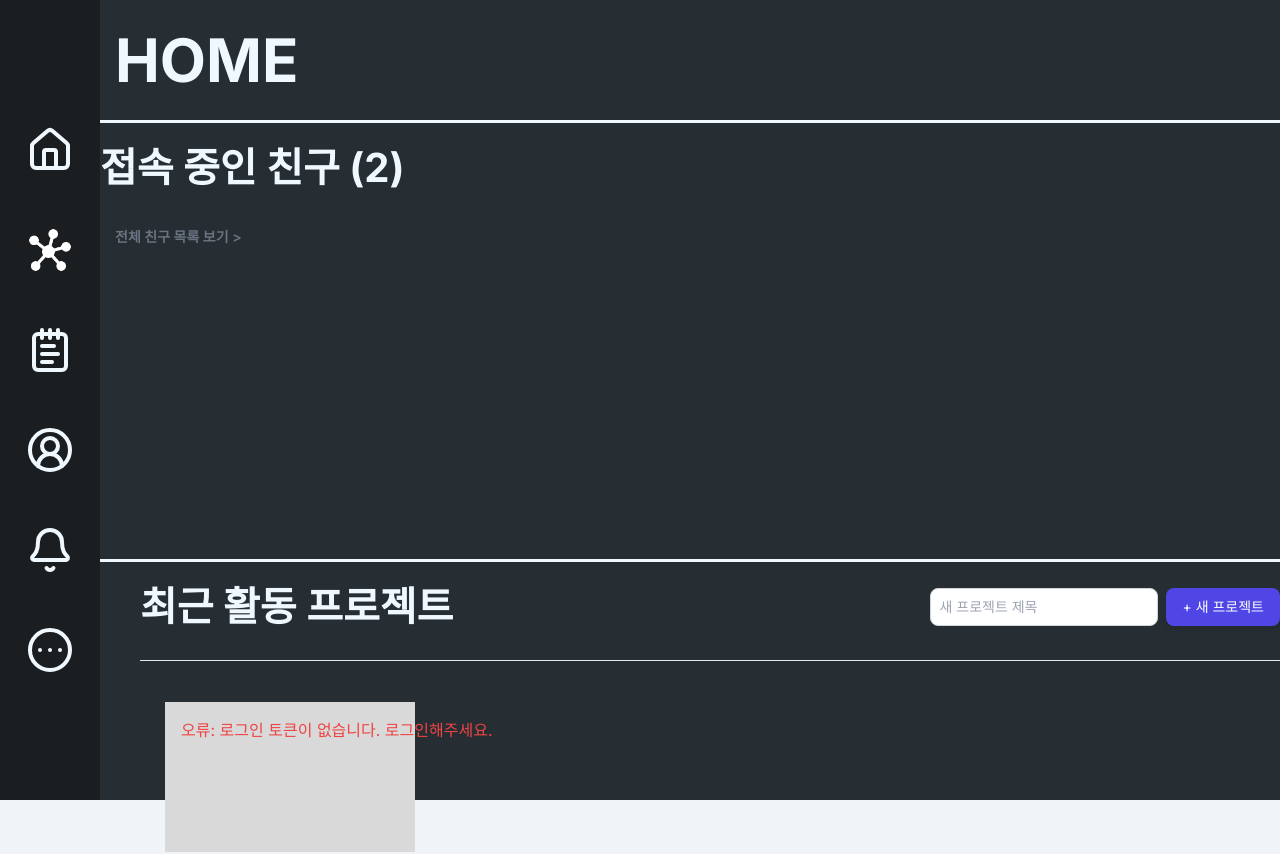
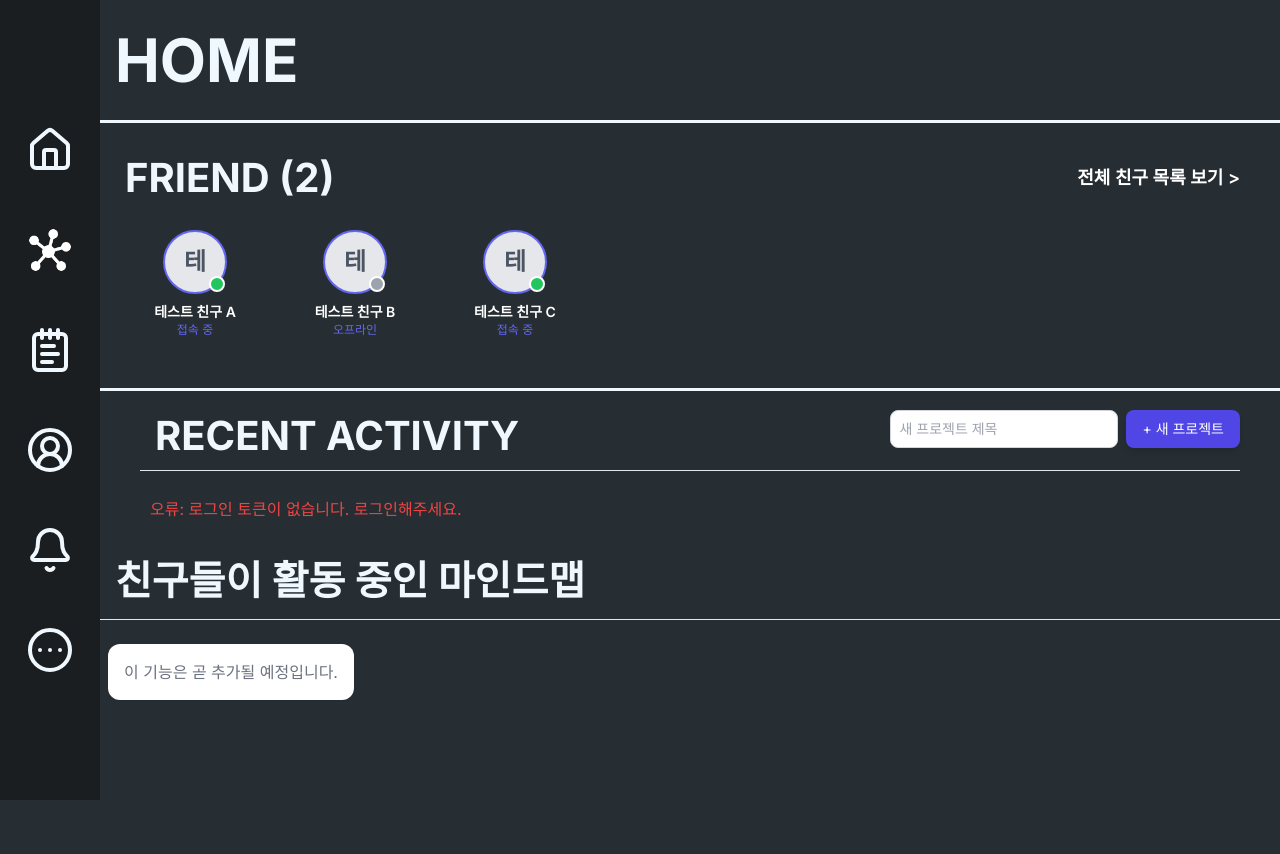
Before and after one commit to SRHS-SPAM/mindmap-project, a React (Create React App) app in the folder front/mindmap/: page /home in a window 1280 px wide. Shown: the top 854 px of the page. After the commit the page ends 800 px from the top, so only its background shows below. Built offline with nearby package versions, Linux system fonts and the light colour scheme.

Commit message:
디자인 수정

```diff
--- a/front/mindmap/src/page/FriendPage.css
+++ b/front/mindmap/src/page/FriendPage.css
@@ -78,6 +78,7 @@
 .people_wrap {
     border-top: 3px solid aliceblue;
     border-bottom: 3px solid aliceblue;
+    padding: 10px;
 }
 
 
--- a/front/mindmap/src/page/FriendPage.js
+++ b/front/mindmap/src/page/FriendPage.js
@@ -3,6 +3,8 @@ import Header from "../component/Header";
 // Friends 컴포넌트는 사용하지 않으므로 제거합니다.
 import { Search } from "lucide-react";
 import axios from 'axios';
+
+import './FriendPage.css';
 
 // CORS 문제 해결 후에는 BASE_URL은 변함이 없습니다.
 const BASE_URL = 'http://localhost:8000/api/v1/user/user';
@@ -66,7 +68,7 @@ const FoundFriendCard = ({ user, onAddFriend }) => {
     const initial = user.name ? user.name[0] : '👤';
 
     return (
-        <div className="found_friend_card flex items-center justify-between p-4 bg-yellow-50 rounded-xl shadow-inner mt-4">
+        <div className="found_friend_card flex items-center justify-between p-4 bg-yellow-50 rounded-xl shadow-inner mb-4">
             {/* 🖼️ 프로필 이미지 영역 수정 */}
             <div className="friend_profile_img w-10 h-10 rounded-full overflow-hidden mr-4 flex items-center justify-center bg-gray-300">
                 {imageUrl ? (
@@ -248,9 +250,9 @@ const Friend = () => {
     return(
         <div className="wrap_f min-h-screen bg-gray-50 font-sans">
             <Header />
-            <div className="info max-w-4xl mx-auto p-4 md:p-8">
+            <div className="info mx-auto p-4 md:p-8">
                 <div className='text_wrap_f mb-8'>
-                    <h1 className='main_text_f text-4xl font-extrabold text-gray-800 mb-5'>친구 (Friend)</h1>
+                    <h1 className='main_text_f text-4xl font-extrabold text-gray-800 mb-5'>Friend</h1>
 
                     {/* 검색창 영역 */}
                     <div className='search_input_wrap flex items-center bg-white rounded-xl shadow-lg p-3 mt-4'>
@@ -269,18 +271,20 @@ const Friend = () => {
                         />
                     </div>
 
-                    {/* 상태 및 에러 메시지 영역 */}
-                    {statusMessage && <p className={`status_message font-bold mt-3 p-2 rounded-lg ${statusMessage.includes('성공적') ? 'bg-green-100 text-green-700' : 'bg-red-100 text-red-700'}`}>{statusMessage}</p>}
-                    {searchError && <p className="search_error_message text-red-500 mt-3">{searchError}</p>}
 
-                    {/* 검색 결과 표시 영역 */}
-                    <div className="search_result_area">
-                        {foundUser && (
-                            <FoundFriendCard user={foundUser} onAddFriend={handleAddFriend} />
-                        )}
-                    </div>
 
                     <h2 className="sub_text_f text-2xl font-bold text-gray-700 mt-10 mb-4">내 친구 ({friendsList.length})</h2>
+                </div>
+
+                {/* 상태 및 에러 메시지 영역 */}
+                {statusMessage && <p className={`status_message font-bold mt-3 p-2 rounded-lg ${statusMessage.includes('성공적') ? 'bg-green-100 text-green-700' : 'bg-red-100 text-red-700'}`}>{statusMessage}</p>}
+                {searchError && <p className="search_error_message text-red-500 mt-3">{searchError}</p>}
+
+                {/* 검색 결과 표시 영역 */}
+                <div className="search_result_area p-3">
+                    {foundUser && (
+                        <FoundFriendCard user={foundUser} onAddFriend={handleAddFriend} />
+                    )}
                 </div>
 
                 {/* 친구 목록 표시 영역 */}
@@ -296,7 +300,7 @@ const Friend = () => {
                     )}
                 </div>
 
-                <h2 className="sub_text_f text-2xl font-bold text-gray-700 mt-10 mb-4">다른 사용자 (OTHER PEOPLE)</h2>
+                <h2 className="sub_text_f text-2xl font-bold text-gray-700 mt-10 mb-4">OTHER PEOPLE</h2>
                 {/* 다른 사용자 목록을 표시하는 영역. 현재는 목업으로 비워둡니다. */}
                 <div className="opeople_wrap">
                     <p className="text-gray-400 p-4 bg-white rounded-lg shadow-md">이곳에는 추천 친구나 다른 사용자를 표시할 수 있습니다.</p>
--- a/front/mindmap/src/page/HomePage.css
+++ b/front/mindmap/src/page/HomePage.css
@@ -23,16 +23,23 @@
 }
 
 .sub_text_ho {
-    margin: 15px 0;
+    margin: 0 15px;
+    margin-top: 15px;
 
     color: aliceblue;
 
     font-weight: 900;
     font-family: 'Inter', sans-serif;
     font-size: 40px;
+
+    display: flex;
+    justify-content: space-between;
 }
 
 .people_wrap {
+    display: flex;
+    flex-direction: column;
+
     border-top: 3px solid #101316;
     border-bottom: 3px solid #101316;
 
@@ -47,6 +54,7 @@
 
 .resent_wrap {
     margin-left: 40px;
+    margin-right: 40px;
     margin-bottom: 20px;
 }
 
@@ -78,7 +86,6 @@
 .act_wrap {
     /* 기존 스타일 유지하면서, 프로젝트 카드들이 세로로 잘 쌓이도록 조정 */
     display: flex;
-    flex-direction: column; /* 세로로 나열 */
     gap: 10px; /* 프로젝트 카드 사이의 간격 */
     padding: 10px; /* 내부 패딩 */
 }
--- a/front/mindmap/src/page/HomePage.js
+++ b/front/mindmap/src/page/HomePage.js
@@ -38,7 +38,7 @@ const Friends = ({ friend }) => {
         : "bg-gray-400 border-2 border-white";
 
     return (
-        <div className="friend_card flex flex-col items-center p-3 rounded-lg hover:bg-gray-100 transition duration-150 cursor-pointer">
+        <div className="w-[150px] h-[150px] friend_card flex flex-col items-center p-3 rounded-lg hover:bg-gray-700 transition duration-150 cursor-pointer">
 
             {/* 🖼️ 프로필 이미지 영역 */}
             <div className="relative w-16 h-16 rounded-full mb-2 flex items-center justify-center bg-gray-200 border-2 border-indigo-500">
@@ -70,7 +70,7 @@ const Friends = ({ friend }) => {
             </div>
 
             {/* 이름 표시 */}
-            <p className="text-sm font-semibold text-gray-800 truncate w-full text-center">
+            <p className="text-sm font-semibold text-white truncate w-full text-center">
                 {friend.name || friend.email.split('@')[0]}
             </p>
             {/* 상태 메시지 */}
@@ -104,28 +104,28 @@ const ProjectCard = ({ project, onClick }) => {
 // ----------------------------------------------------
 // [Page] FriendPage (내부 페이지 - /friends)
 // ----------------------------------------------------
-const FriendPage = () => {
-    const navigation = useNavigate();
-    return (
-        <div className="min-h-screen bg-gray-50 pb-10">
-            <Header />
-            <div className="max-w-4xl mx-auto mt-8 p-6 bg-white rounded-xl shadow-lg">
-                <button
-                    onClick={() => navigation('/main')}
-                    className="text-indigo-600 hover:text-indigo-800 font-medium mb-4 flex items-center"
-                >
-                    &larr; 홈으로 돌아가기
-                </button>
-                <h1 className="text-3xl font-extrabold text-gray-800 border-b pb-2 mb-6">친구 관리 페이지</h1>
-                <p className="text-gray-600">
-                    전체 친구 목록과 친구 요청 관리 기능이 여기에 들어갑니다.
-                    현재 경로는 `/friends`입니다.
-                </p>
-                {/* 여기에 실제 친구 목록 UI를 구현합니다. */}
-            </div>
-        </div>
-    );
-};
+// const FriendPage = () => {
+//     const navigation = useNavigate();
+//     return (
+//         <div className="min-h-screen bg-gray-50 pb-10">
+//             <Header />
+//             <div className="max-w-4xl mx-auto mt-8 p-6 bg-white rounded-xl shadow-lg">
+//                 <button
+//                     onClick={() => navigation('/main')}
+//                     className="text-indigo-600 hover:text-indigo-800 font-medium mb-4 flex items-center"
+//                 >
+//                     &larr; 홈으로 돌아가기
+//                 </button>
+//                 <h1 className="text-3xl font-extrabold text-gray-800 border-b pb-2 mb-6">친구 관리 페이지</h1>
+//                 <p className="text-gray-600">
+//                     전체 친구 목록과 친구 요청 관리 기능이 여기에 들어갑니다.
+//                     현재 경로는 `/friends`입니다.
+//                 </p>
+//                 {/* 여기에 실제 친구 목록 UI를 구현합니다. */}
+//             </div>
+//         </div>
+//     );
+// };
 
 
 // ----------------------------------------------------
@@ -286,10 +286,10 @@ const HomePage = () => {
                 <div className="people_wrap">
                     {/* 🚨 [수정] sub_text_ho 클래스 적용 */}
                     <h2 className="sub_text_ho">
-                        접속 중인 친구 ({allFriends.filter(f => f.is_online).length})
+                        FRIEND ({allFriends.filter(f => f.is_online).length})
                         <button
                             onClick={() => navigation('/friends')}
-                            className='text-sm text-gray-500 hover:text-indigo-700 transition' // 이 부분은 Tailwind 클래스 유지
+                            className='text-lg text-white hover:text-indigo-700 transition align-top' // 이 부분은 Tailwind 클래스 유지
                         >
                             전체 친구 목록 보기 &gt;
                         </button>
@@ -324,9 +324,9 @@ const HomePage = () => {
                 {/* --- RECENT ACTIVITY 섹션 (프로젝트 목록 및 생성) --- */}
                 {/* 🚨 [수정] resent_wrap 클래스 적용 */}
                 <div className="resent_wrap">
-                    <div className='flex justify-between items-center mb-4 border-b pb-2'> {/* 이 부분은 Tailwind 클래스 유지 */}
+                    <div className='flex justify-between items-center mb-4 border-b pb-1'> {/* 이 부분은 Tailwind 클래스 유지 */}
                          {/* 🚨 [수정] sub_text_ho 클래스 적용 */}
-                        <h1 className='sub_text_ho'>최근 활동 프로젝트</h1>
+                        <h1 className='sub_text_ho'>RECENT ACTIVITY</h1>
 
                         <div className="flex gap-2"> {/* 이 부분은 Tailwind 클래스 유지 */}
                             <input
@@ -349,11 +349,11 @@ const HomePage = () => {
                     <div className="scroll">
                         {/* 🚨 [수정] act_wrap 클래스 적용 (프로젝트 목록) */}
                         <div className="act_wrap">
-                            {isLoading && <p className="text-gray-500 p-4">프로젝트를 불러오는 중...</p>}
-                            {error && <p className="text-red-500 p-4">오류: {error}</p>}
+                            {isLoading && <h3 className="w-auto h-auto bg-none text-gray-500">프로젝트를 불러오는 중...</h3>}
+                            {error && <h3 className="w-auto h-auto bg-none text-red-500">오류: {error}</h3>}
 
                             {!isLoading && !error && projects.length === 0 && (
-                                <p className="text-gray-500 p-4">참여 중인 프로젝트가 없습니다. 새로 만들어보세요!</p>
+                                <h3 className="w-auto h-auto bg-none text-gray-500">참여 중인 프로젝트가 없습니다. 새로 만들어보세요!</h3>
                             )}
 
                             {/* ProjectCard 컴포넌트 내부에서 act_wrap_item 클래스를 사용합니다. */}
@@ -369,7 +369,7 @@ const HomePage = () => {
                 </div>
 
                 {/* Mind Maps Friends Are Active On 섹션 */}
-                <div className="mb-10"> {/* Tailwind 클래스 유지 */}
+                <div className=""> {/* Tailwind 클래스 유지 */}
                     <div className='mb-4 border-b pb-2'> {/* Tailwind 클래스 유지 */}
                          {/* 🚨 [수정] sub_text_ho 클래스 적용 */}
                         <h1 className='sub_text_ho'>친구들이 활동 중인 마인드맵</h1>
--- a/front/mindmap/src/page/InfoPage.css
+++ b/front/mindmap/src/page/InfoPage.css
@@ -2,13 +2,14 @@
 @import url('https://fonts.googleapis.com/css2?family=Inter:wght@400;600;700&display=swap');
 body {
     font-family: 'Inter', sans-serif;
-    background-color: #f0f4f8;
+    background-color: #272E33;
     margin: 0;
     padding: 0;
 }
 
 /* 컨테이너 */
 .profile-container {
+    background-color: #272E33;
     min-height: 100vh;
     display: flex;
     align-items: flex-start; /* 상단에서 시작 */
--- a/front/mindmap/src/page/InfoPage.js
+++ b/front/mindmap/src/page/InfoPage.js
@@ -60,12 +60,14 @@ const messageBoxStyles = {
 // 메인 앱 스타일 (Tailwind CSS 스타일을 인라인으로 변환)
 const AppStyles = {
     profileContainer: {
+        width: 'calc(100% - 100px)',
+        marginLeft: '100px',
         display: 'flex',
         justifyContent: 'center',
         alignItems: 'flex-start',
         minHeight: '100vh',
         padding: '2rem',
-        backgroundColor: '#F3F4F6',
+        backgroundColor: '#272E33',
         fontFamily: 'Inter, sans-serif',
     },
     card: {
--- a/front/mindmap/src/page/MindMapPage.js
+++ b/front/mindmap/src/page/MindMapPage.js
@@ -1,5 +1,8 @@
 import React, { useState, useEffect, useCallback } from 'react';
 import { useParams } from 'react-router-dom';
+
+import Header from "../component/Header";
+
 // API 키 및 URL 설정 (Canvas 환경에서 자동으로 주입됩니다)
 // const apiKey = "";
 // const apiUrl = `https://generativelanguage.googleapis.com/v1beta/models/gemini-2.5-flash-preview-09-2025:generateContent?key=${apiKey}`;
@@ -627,13 +630,14 @@ const App = () => {
 
 
     return (
-        <div className="p-4 md:p-8 min-h-screen" style={{ fontFamily: 'Noto Sans KR, Inter, sans-serif' }}>
+        <div className="wrap_f min-h-screen flex-col p-4 md:p-8 " style={{ fontFamily: 'Noto Sans KR, Inter, sans-serif' }}>
+            <Header />
             {/* Custom CSS for Mind Map Structure */}
             <style jsx="true">{`
                 /* 한국어 폰트 설정 */
                 body {
                     font-family: 'Noto Sans KR', 'Inter', sans-serif;
-                    background-color: #f7f9fb;
+                    background-color: #272E33;
                 }
 
                 /* 💡 [핵심 추가] 중앙 집중형 마인드맵을 위한 스타일 */
@@ -723,11 +727,11 @@ const App = () => {
                 /* ... 스크롤바 스타일 유지 ... */
             `}</style>
 
-            <h1 className="text-3xl font-bold text-center text-gray-800 mb-6 border-b pb-3">AI 채팅 마인드맵 생성 데모</h1>
+            <h1 className="text-4xl font-bold text-center text-white border-b p-5">AI 채팅 마인드맵 생성 데모</h1>
 
 
             {/* 메인 레이아웃 (채팅과 마인드맵) */}
-            <div className="grid grid-cols-1 lg:grid-cols-2 gap-8 h-[70vh] min-h-[500px]">
+            <div className="grid grid-cols-1 lg:grid-cols-2 gap-6 h-[70vh] min-h-[500px] p-10">
 
                 {/* 좌측: 채팅 인터페이스 */}
                 <div className="flex flex-col bg-white rounded-2xl shadow-xl p-6 h-full">
```
